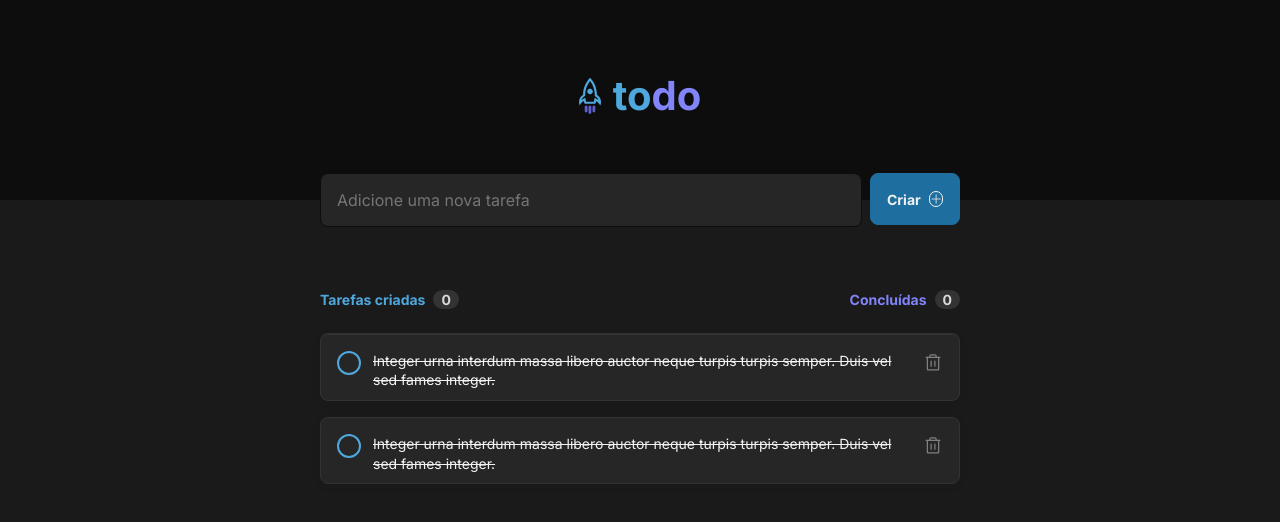
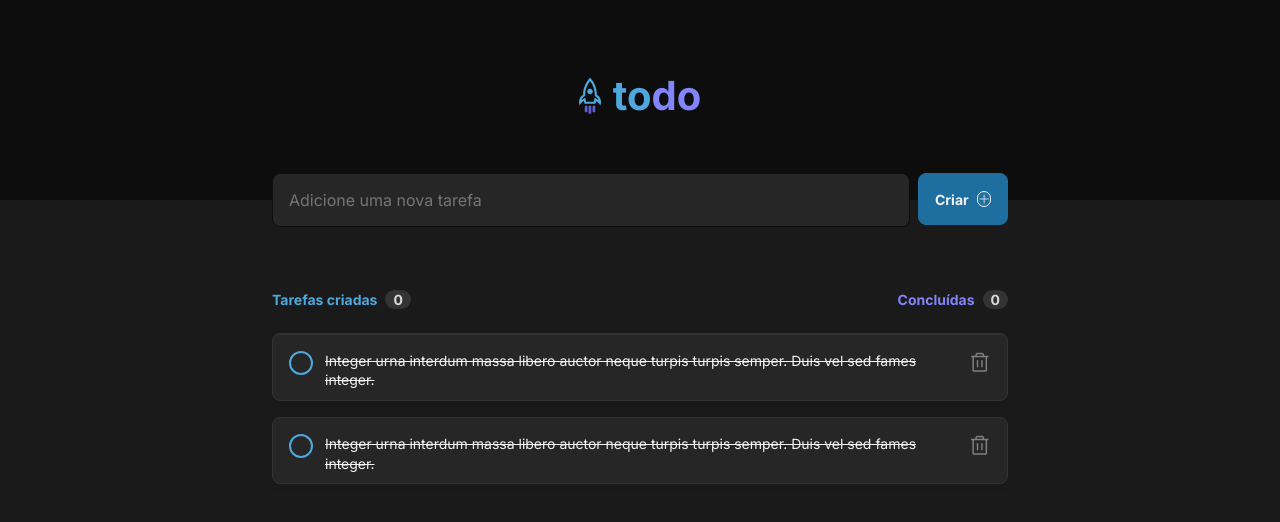
Before and after one commit to Jeimissonb/ToDo-List, a React (Vite) app: page / in a window 1280 px wide. Shown: the top 522 px of the page. Built offline with nearby package versions, Linux system fonts and the light colour scheme.

Commit message:
fixing css and creating a new necessary component

```diff
--- a/src/App.module.css
+++ b/src/App.module.css
@@ -1,10 +1,17 @@
-.taskCentral {
+.taskCentralContainer {
+  margin-left: auto;
+  margin-right: auto;
+  max-width: 46rem;
+  height: 3.375rem;
+  padding: 0;
   display: flex;
   flex-direction: column;
-  margin-top: -1.688rem;
+  margin-top: -1.687rem;
   align-items: center;
 }
 
-.widthFull{
-  width: 50%;
+.taskCentralContainer .taskContent {
+  margin-top: 4rem;
+  max-height: 17.938rem;
+  width: 100%;
 }
--- a/src/App.tsx
+++ b/src/App.tsx
@@ -2,15 +2,19 @@ import { Header } from "./components/Header";
 import { TaskContainer } from "./components/TaskContainer";
 import styles from "./App.module.css";
 import "./global.css";
+import { TaskForm } from "./components/TaskForm";
 
 function App() {
   return (
-    <>
+    <div>
       <Header />
-      <div className={styles.taskCentral}>
-        <TaskContainer />
+      <div className={styles.taskCentralContainer}>
+        <TaskForm />
+        <div className={styles.taskContent}>
+          <TaskContainer />
+        </div>
       </div>
-    </>
+    </div>
   );
 }
 
--- a/src/components/TaskContainer.module.css
+++ b/src/components/TaskContainer.module.css
@@ -1,56 +1,8 @@
-.taskForm {
-  display: flex;
-  width: 40rem;
-  height: 3.375rem;
-  padding: 0;
-  /* justify-content: space-between; */
-  color: var(--gray100);
-  gap: 0.5rem;
-}
-
-.taskForm>input {
-  background-color: var(--gray500);
-  color: var(--gray100);
-  width: 100%;
-  height: 3.375rem;
-  border-radius: 8px;
-  border: 1px solid var(--gray700);
-  padding: 1rem;
-  flex-grow: 1;
-}
-
-.taskForm>button>.plusIcon {
-  border: 1px solid var(--gray100);
-  border-radius: 8px;
-}
-
-.taskForm>button {
-  background-color: var(--blue700);
-  color: var(--gray100);
-  display: flex;
-  height: 3.25rem;
-  width: 5.625rem;
-  border-radius: 8px;
-  border: 1px solid var(--blue700);
-  align-items: center;
-  justify-content: center;
-  gap: 0.5rem;
-  padding: 1rem;
-}
-
-.taskForm>button>span {
-  font-size: 0.875rem;
-  font-weight: 700;
-}
-
 .tasksContainer {
-  margin-top: 4rem;
   display: flex;
   flex-direction: column;
   align-items: flex-start;
-  padding: 0;
   gap: 1.5rem;
-  height: 17.938rem;
 }
 
 .tasksInfo {
@@ -65,7 +17,6 @@
   align-items: center;
   height: 1.118rem;
   width: 8.688rem;
-  padding: 0;
   gap: 0.5rem;
 }
 
@@ -94,7 +45,6 @@
   justify-content: flex-end;
   height: 1.118rem;
   width: 8.688rem;
-  padding: 0;
   gap: 0.5rem;
 }
 
@@ -143,7 +93,7 @@
 }
 
 .taskList {
-  width: 40rem;
+  width: 100%;
   display: flex;
   flex-direction: column;
   justify-content: center;
--- a/src/components/TaskContainer.tsx
+++ b/src/components/TaskContainer.tsx
@@ -1,17 +1,9 @@
-import { Plus } from "phosphor-react";
 import styles from "./TaskContainer.module.css";
 import { TaskCard } from "./TaskCard";
 
 export function TaskContainer() {
   return (
     <div>
-      <form className={styles.taskForm}>
-        <input type="text" placeholder="Adicione uma nova tarefa" />
-        <button type="submit" title="Criar">
-          <span> Criar </span>
-          <Plus className={styles.plusIcon} size={16} />
-        </button>
-      </form>
       <div className={styles.tasksContainer}>
         <div className={styles.tasksInfo}>
           <div className={styles.createdTasksInfo}>
@@ -33,7 +25,6 @@ export function TaskContainer() {
         <div className={styles.taskList}>
           <TaskCard />
           <TaskCard />
-
         </div>
       </div>
     </div>
--- /dev/null
+++ b/src/components/TaskForm.module.css
@@ -0,0 +1,41 @@
+.taskForm {
+  display: flex;
+  color: var(--gray100);
+  gap: 0.5rem;
+  width: 100%;
+}
+
+.taskForm>input {
+  background-color: var(--gray500);
+  color: var(--gray100);
+  width: 100%;
+  border-radius: 8px;
+  border: 1px solid var(--gray700);
+  padding: 1rem;
+  flex-grow: 1;
+}
+
+.taskForm>button>.plusIcon {
+  border: 1px solid var(--gray100);
+  border-radius: 8px;
+}
+
+.taskForm>button {
+  background-color: var(--blue700);
+  color: var(--gray100);
+  display: flex;
+  /* in figma height is 3.25, so, the difference between 3.25 and 3.375 is equal to 96.3% */
+  height: 96.3%;
+  max-width: 5.625rem;
+  border-radius: 8px;
+  border: 1px solid var(--blue700);
+  align-items: center;
+  justify-content: center;
+  gap: 0.5rem;
+  padding: 1rem;
+}
+
+.taskForm>button>span {
+  font-size: 0.875rem;
+  font-weight: 700;
+}
--- /dev/null
+++ b/src/components/TaskForm.tsx
@@ -0,0 +1,14 @@
+import { Plus } from "phosphor-react";
+import styles from "./TaskForm.module.css";
+
+export function TaskForm() {
+  return (
+    <form className={styles.taskForm}>
+      <input type="text" placeholder="Adicione uma nova tarefa" />
+      <button type="submit" title="Criar">
+        <span> Criar </span>
+        <Plus className={styles.plusIcon} size={16} />
+      </button>
+    </form>
+  );
+}
```
